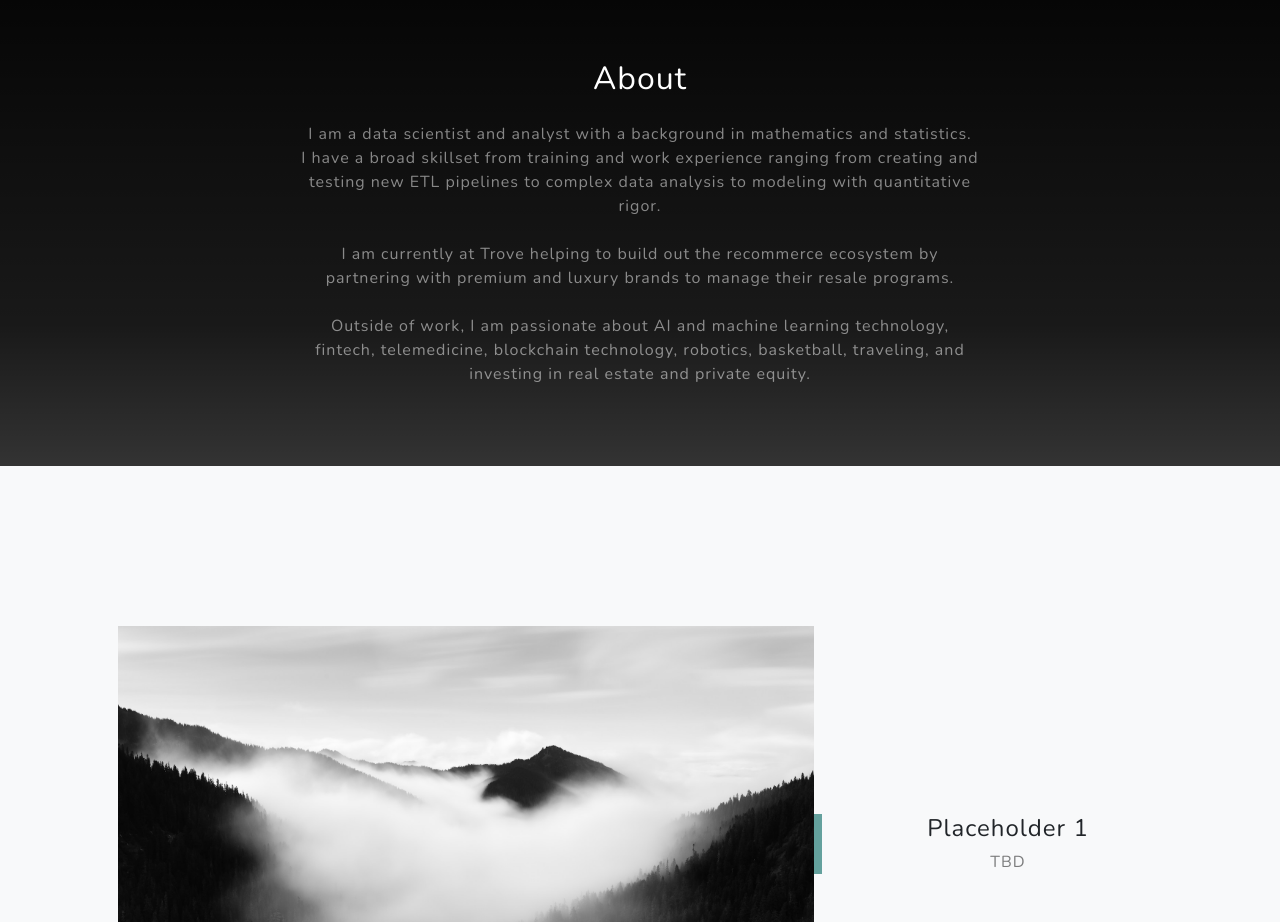
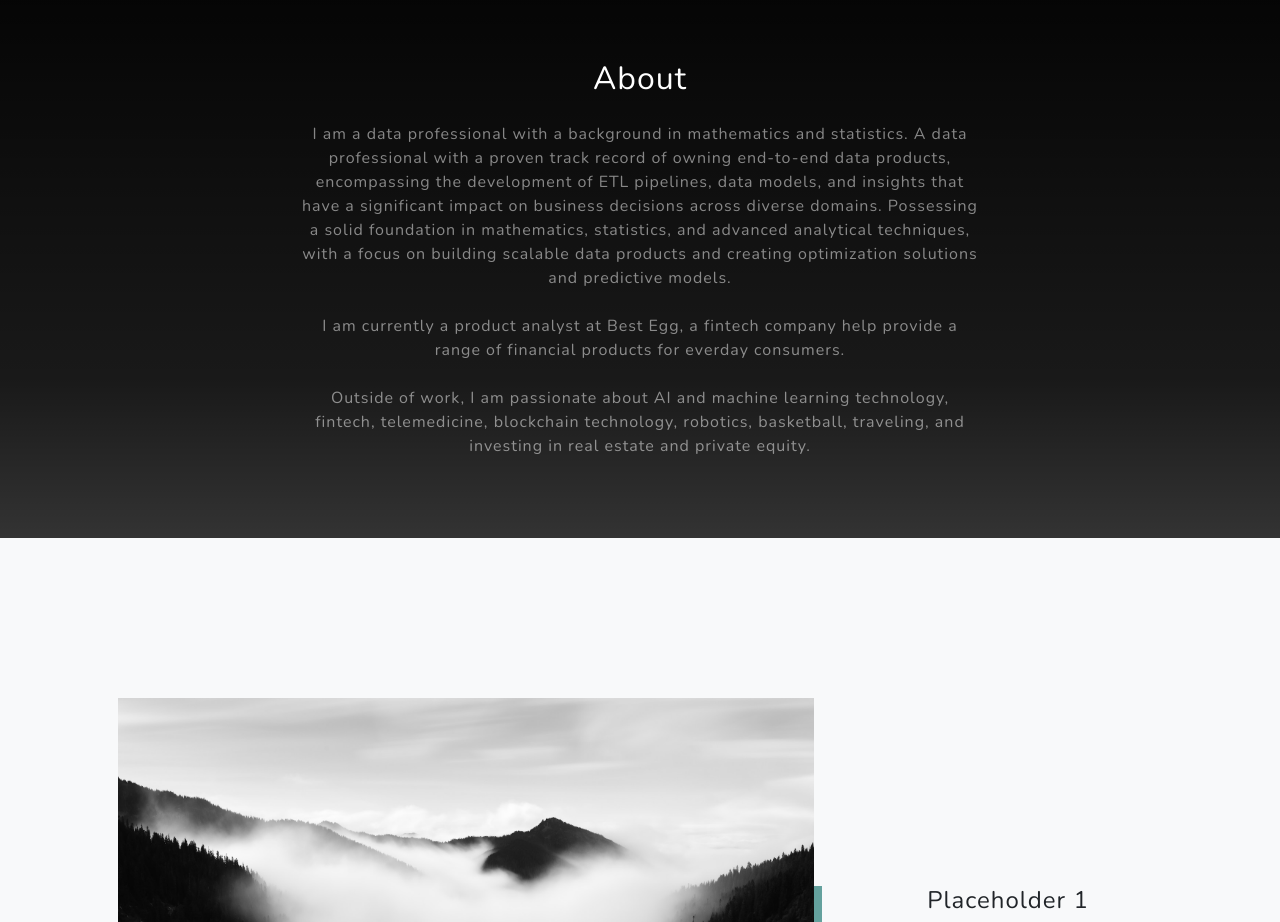
Before and after one commit to Jasonsitu/jasonsitu.github.io, a plain HTML site: page index.html in a window 1280 px wide. Shown: the part 900-1822 px from the top of the page. Drawn offline with nearby package versions, Linux system fonts and the light colour scheme.

Commit message:
Update index.html

```diff
--- a/index.html
+++ b/index.html
@@ -53,13 +53,16 @@
                     <div class="col-lg-8">
                         <h2 class="text-white mb-4">About</h2>
                         <p class="text-white-50">
-                           I am a data scientist and analyst with a background in mathematics and statistics.<br>
-                           I have a broad skillset from training and work experience
-                           ranging from creating and testing new ETL pipelines to complex data analysis to modeling with quantitative rigor.
+                           I am a data professional with a background in mathematics and statistics.
+                           A data professional with a proven track record of owning end-to-end data products,
+                           encompassing the development of ETL pipelines, data models, and
+                           insights that have a significant impact on business decisions across diverse domains.
+                           Possessing a solid foundation in mathematics, statistics, and advanced analytical
+                           techniques, with a focus on building scalable
+                           data products and creating optimization solutions and predictive models.
                            <br>
                            <br>
-                          I am currently at Trove helping to build out the recommerce ecosystem by partnering
-                           with premium and luxury brands to manage their resale programs. <br>
+                          I am currently a product analyst at Best Egg, a fintech company help provide a range of financial products for everday consumers.<br>
                            <br>
                            Outside of work, I am passionate about AI
                            and machine learning technology, fintech, telemedicine,
```
